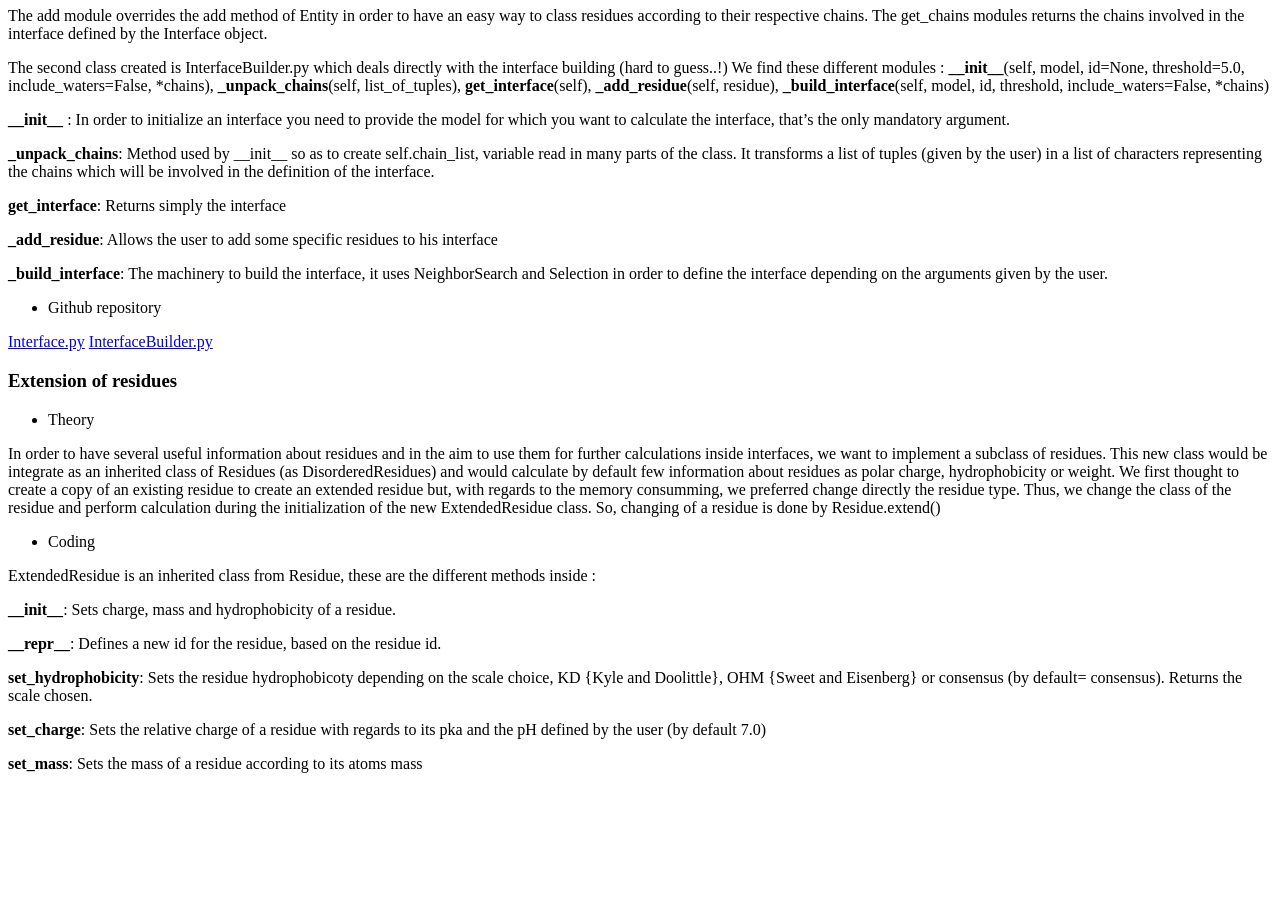
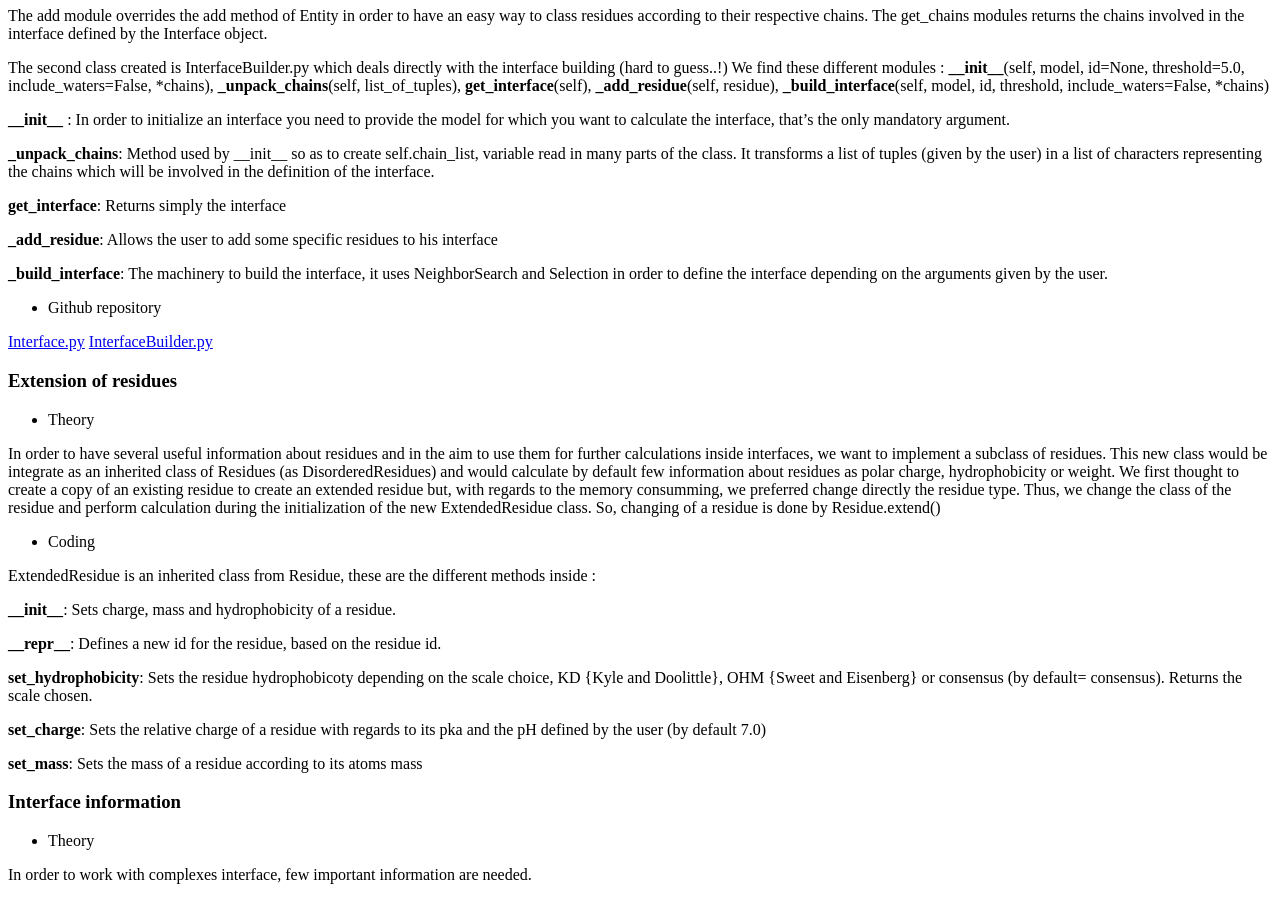
Before and after one commit to biopython/biopython.github.io, a Jekyll site: the page built from wiki/GSoC2011_mtrellet.md, in a window 1280 px wide and 900 px high, scrolled down 2263 px. Built offline with Jekyll 4.4.1, drawn with Linux system fonts in a browser that asks for light colours; before the commit the page ends 3052 px from its top, so only the background shows below that.

Commit message:
Change to wiki page

```diff
--- a/wiki/GSoC2011_mtrellet.md
+++ b/wiki/GSoC2011_mtrellet.md
@@ -234,3 +234,10 @@ consensus (by default= consensus). Returns the scale chosen.
 its pka and the pH defined by the user (by default 7.0)
 
 **set\_mass**: Sets the mass of a residue according to its atoms mass
+
+### Interface information
+
+-   Theory
+
+In order to work with complexes interface, few important information are
+needed.
```
Also changed, not shown: 1 other file.
